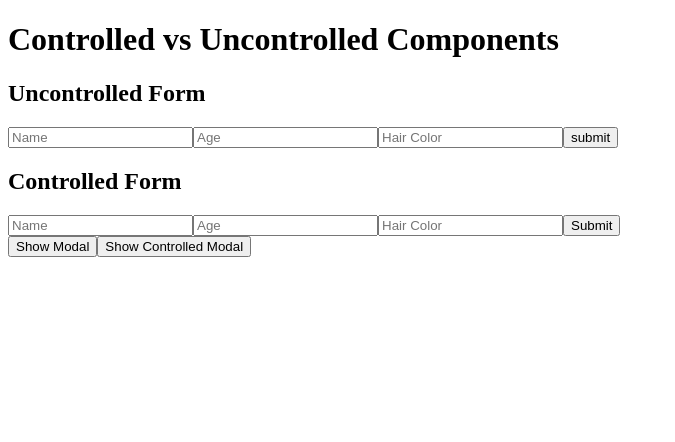
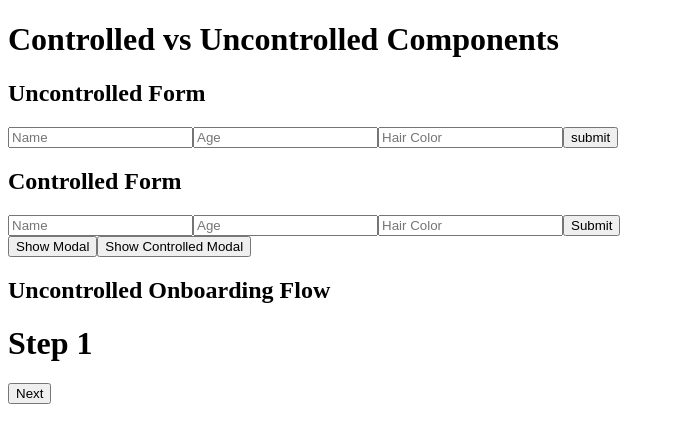
Before and after one commit to JuntingLiu/ReactDesignPatterns, a React (Create React App) app: page / in a window 1280 px wide. Shown: the top 442 px of the page, without its empty margins (0-675 px from the left). Built offline with nearby package versions, Linux system fonts and the light colour scheme.

Commit message:
feat: uncontrolledOnboardingFlow

```diff
--- a/src/App.js
+++ b/src/App.js
@@ -3,6 +3,33 @@ import UncontrolledForm from './UncontrolledForm'
 import ControlledForm from './ControlledForm';
 import UncontrolledModal from './UncontrolledModal'
 import ControlledModal from './ControlledModal'
+import UncontrolledOnboardingFlow from './UncontrolledOnboardingFlow';
+
+
+const StepOne = ({ goToNext }) => (
+  <>
+    <h1>Step 1</h1>
+    <button onClick={() => goToNext({ name: 'Junting' })}>Next</button>
+  </>
+)
+const StepTwo = ({ goToNext }) => (
+  <>
+    <h1>Step 2</h1>
+    <button onClick={() => goToNext({ age: 18 })}>Next</button>
+  </>
+)
+const StepThree = ({ goToNext }) =>(
+  <>
+    <h1>Step 3</h1>
+    <button onClick={() => goToNext({ hairColor: 'black' })}>Next</button>
+  </>
+)
+const StepFour = ({ goToNext }) => (
+  <>
+    <h1>Step 4</h1>
+    <button onClick={() => goToNext({ hobby: 'Drink Coffee' })}>Next</button>
+  </>
+)
 
 function App() {
   const [shouldShow, setShouldShow] = useState(false)
@@ -21,6 +48,13 @@ function App() {
       {/* Controlled Modal */}
       <button onClick={() => handleDisplayModal(true)}>Show Controlled Modal</button>
       <ControlledModal shouldShow={shouldShow} displayModal={handleDisplayModal}/>
+      <h2>Uncontrolled Onboarding Flow</h2>
+      <UncontrolledOnboardingFlow onFinish={(data) => console.log('Finish:', data)}>
+        <StepOne />
+        <StepTwo />
+        <StepThree />
+        <StepFour />
+      </UncontrolledOnboardingFlow>
     </>
   );
 }
--- /dev/null
+++ b/src/UncontrolledOnboardingFlow.js
@@ -0,0 +1,32 @@
+import React, { useState } from 'react'
+
+const UncontrolledOnboardingFlow = ({ children, onFinish }) => {
+  const [onboardingData, setOnboardingData] = useState({})
+  const [currentIndex, setCurrentIndex] = useState(0)
+
+  const currentChild = React.Children.toArray(children)[currentIndex]
+
+  const goToNext = stepData => {
+    const nextIndex = currentIndex + 1;
+    const updatedData = {
+      ...onboardingData,
+      ...stepData
+    }
+    console.log(`Step${currentIndex} data:`, updatedData);
+
+    if (nextIndex < children.length) {
+      setCurrentIndex(currentIndex + 1)
+    } else {
+      onFinish(updatedData)
+    }
+
+    setOnboardingData(updatedData)
+  }
+
+  if (React.isValidElement(currentChild)) {
+    return React.cloneElement(currentChild, { goToNext })
+  }
+  return currentChild
+}
+
+export default UncontrolledOnboardingFlow
```
